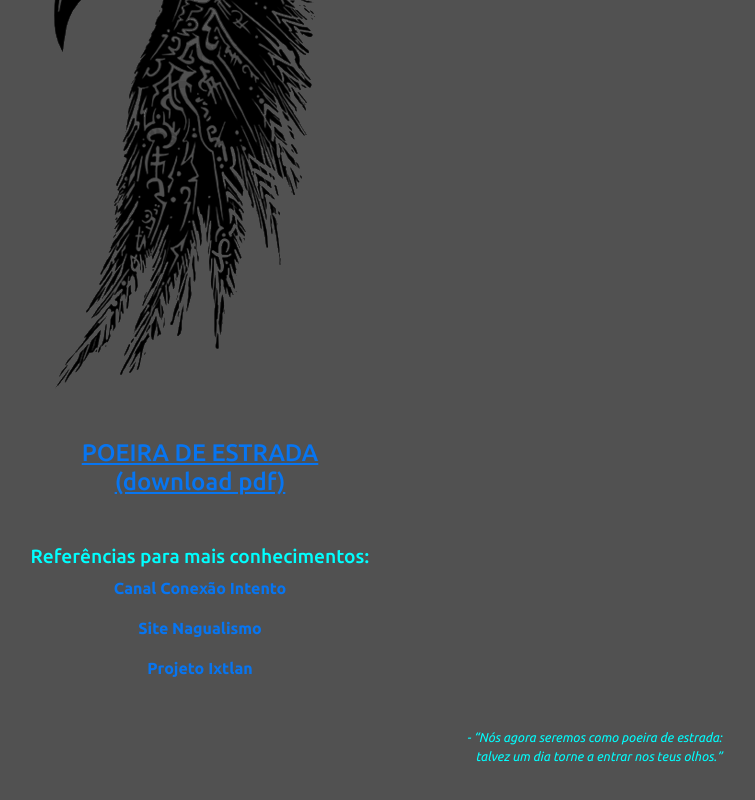
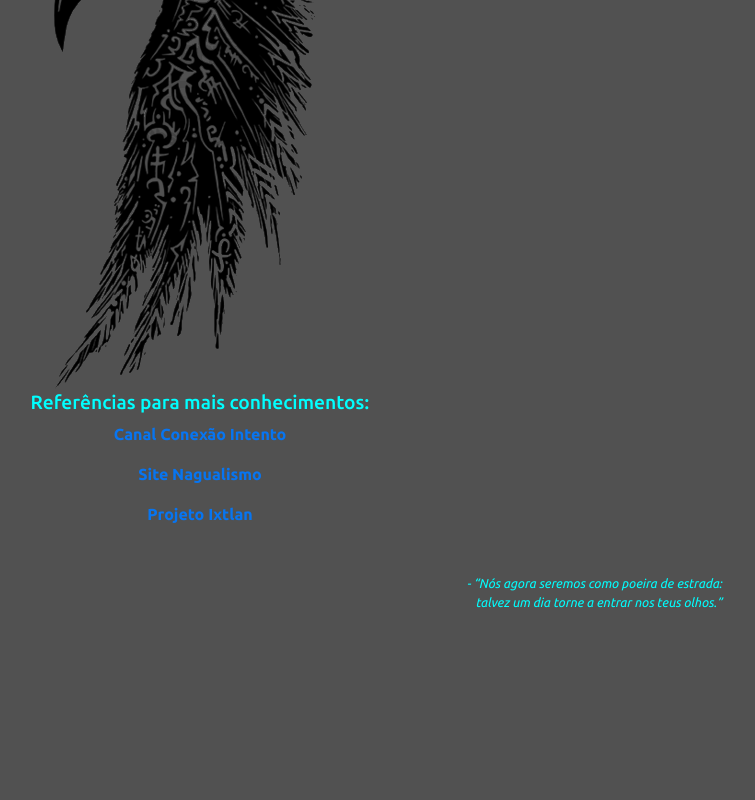
Before and after one commit to eduruiz333/nagual, a website: page index.html in a window 1280 px wide. Shown: the part 594-1394 px from the top of the page, without its empty margins (440-1195 px from the left). After the commit the page ends 1271 px from the top, so only its background shows below. Drawn offline with nearby package versions, Linux system fonts and the light colour scheme.

Commit message:
Retirada do link para o doc

```diff
--- a/index.html
+++ b/index.html
@@ -47,11 +47,6 @@
 								<h2 class="text-center cyan">INTENTO</h2>
 								<img class="crow d-block mx-auto img-fluid" src="./assets/img/corvo-odin.png" alt="Corvo">
 
-								<a href="./assets/doc/Poeira-de-Estrada-V1.0.pdf" download="Poeira de Estrada - versão I" title="Clique aqui para baixar o arquivo Poeira de Estrada - versão I">
-									<h2 class="text-center my-5"><u>POEIRA DE ESTRADA
-										<br> (download pdf)</u></h2>
-								</a>
-
 								<h3 class="text-center cyan">Referências para mais conhecimentos:</h3>
 
 								<p class="text-center">
```
